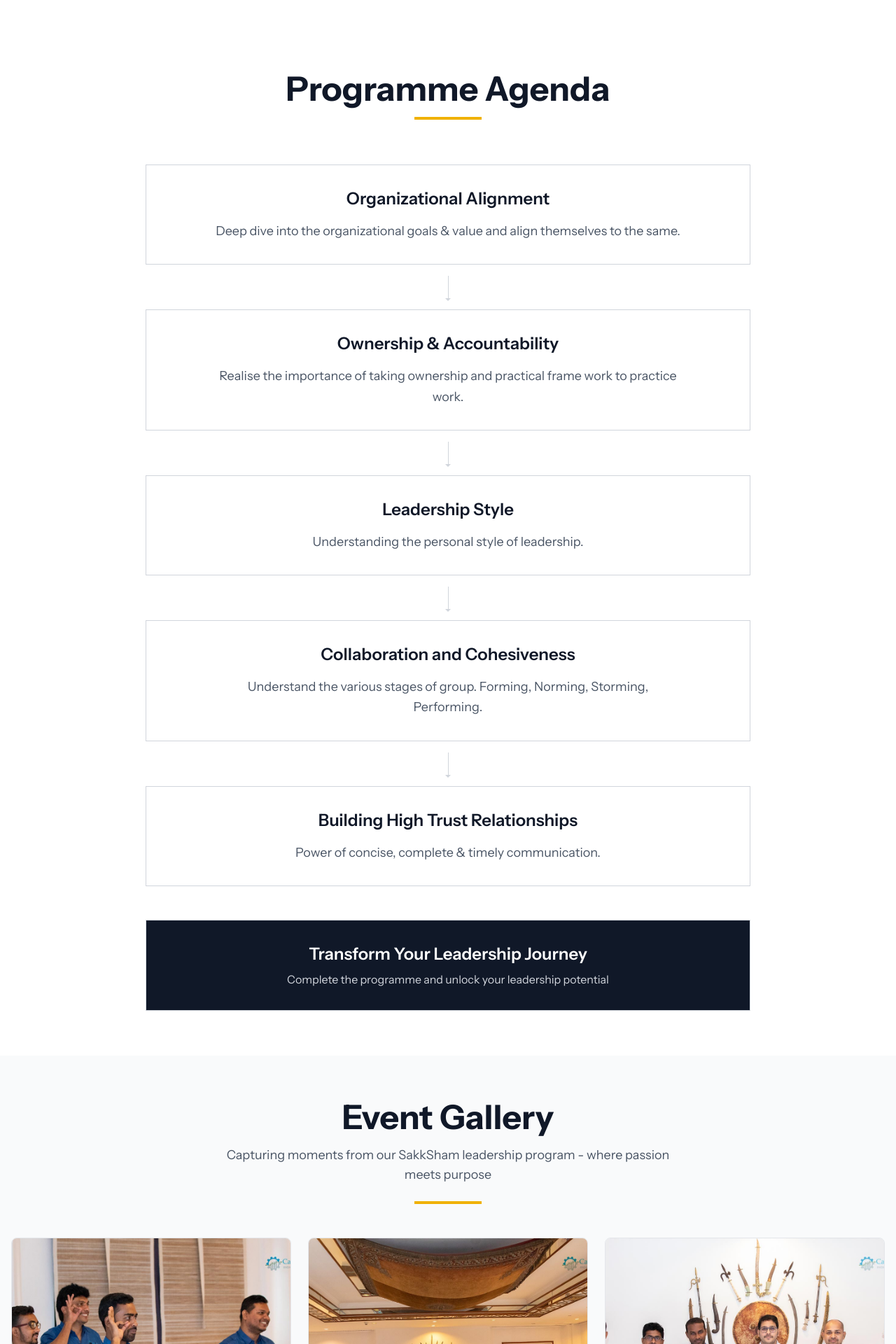
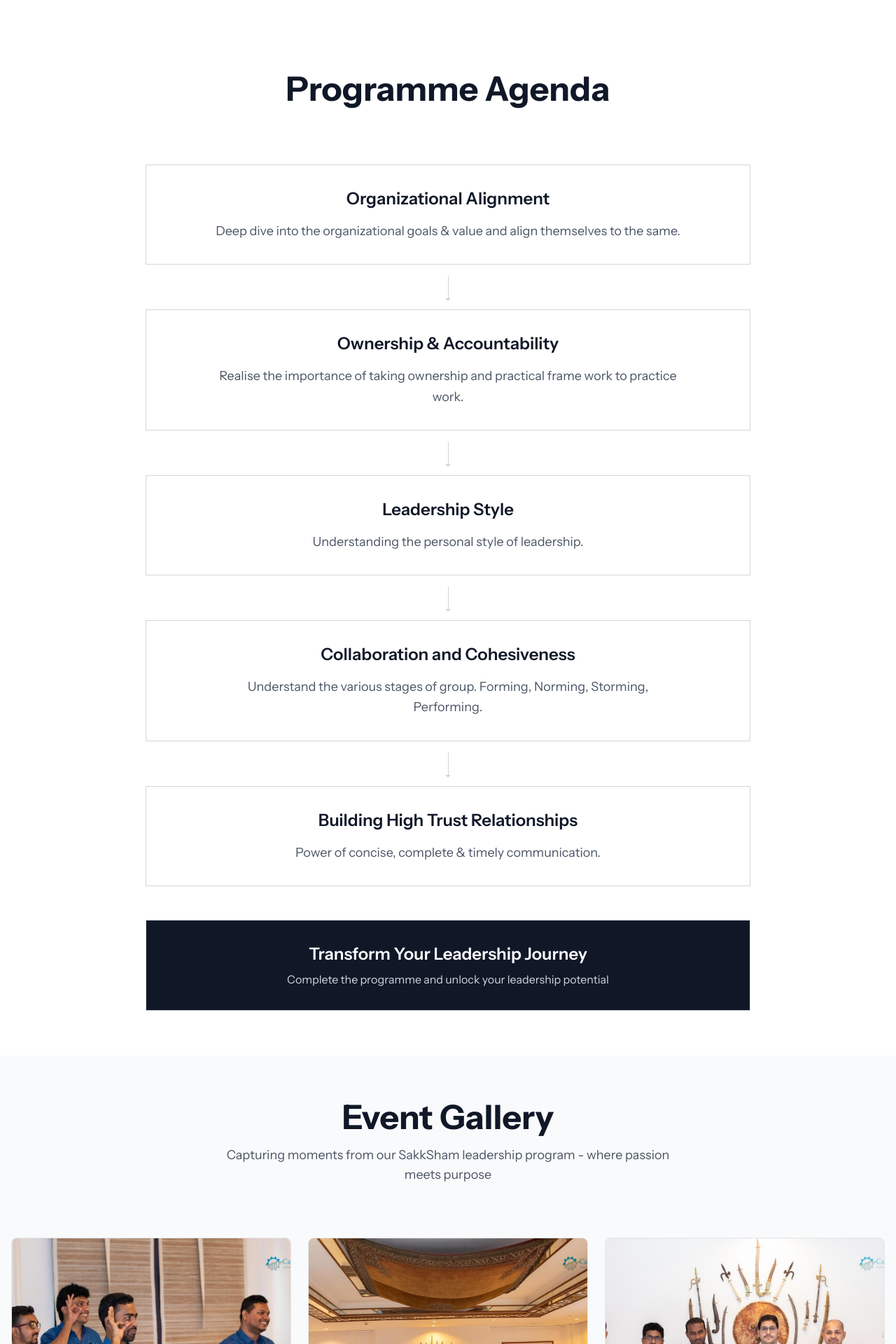
Before and after one commit to ashishmohapatra240/can-opus, a Next.js app: page /events in a window 1280 px wide. Shown: the part 1476-3396 px from the top of the page at 70% size. Built offline with nearby package versions, Linux system fonts and the light colour scheme.

Commit message:
refactor: update Events page components

```diff
--- a/app/events/components/PhotoGallerySection.tsx
+++ b/app/events/components/PhotoGallerySection.tsx
@@ -52,7 +52,7 @@ export default function PhotoGallerySection() {
           <p className="text-lg text-gray-600 max-w-2xl mx-auto">
             Capturing moments from our SakkSham leadership program - where passion meets purpose
           </p>
-          <div className="w-24 h-1 bg-yellow-500 mx-auto mt-6"></div>
+          <div className="w-24 h-1 bg-primary/80 mx-auto mt-6"></div>
         </div>
 
         <div className="grid grid-cols-1 sm:grid-cols-2 lg:grid-cols-3 gap-6">
--- a/app/events/components/ProgrammeAgendaFlowchart.tsx
+++ b/app/events/components/ProgrammeAgendaFlowchart.tsx
@@ -29,7 +29,7 @@ export default function ProgrammeAgendaFlowchart() {
           <h2 className="text-4xl md:text-5xl font-bold text-gray-900 mb-4">
             Programme Agenda
           </h2>
-          <div className="w-24 h-1 bg-yellow-500 mx-auto"></div>
+          <div className="w-24 h-1 bg-primary/80 mx-auto"></div>
         </div>
 
         {/* Simple Flowchart */}
```
